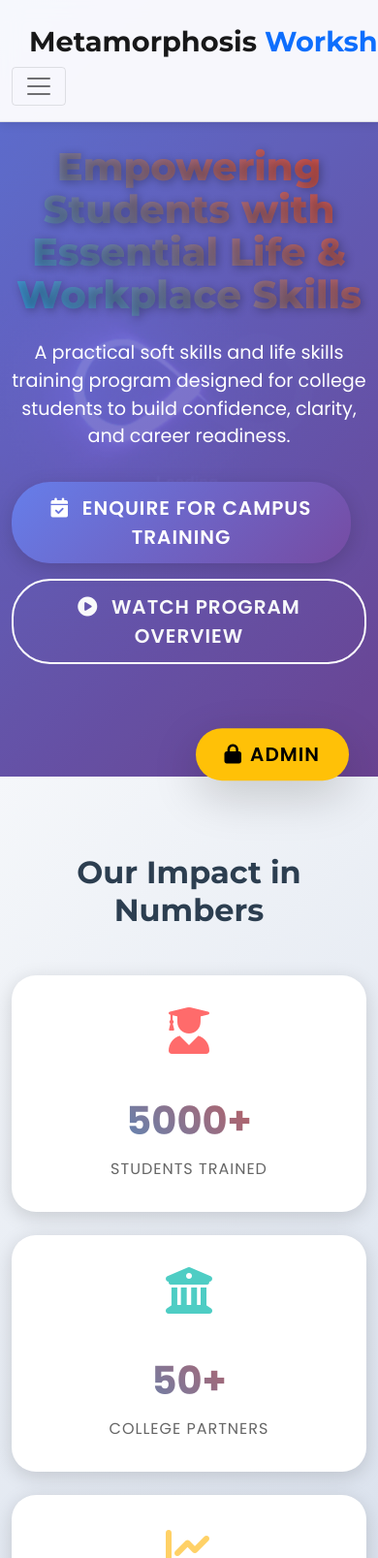
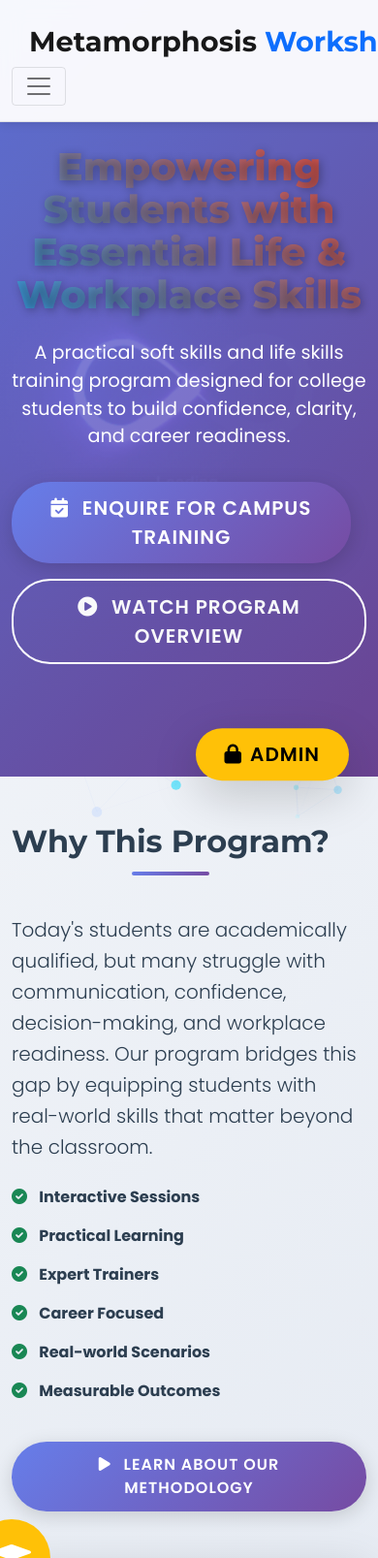
Before and after one commit to Santhu8632/metamorphosisworkshop, a Flask app: page / in a window 390 px wide. Shown: the top 1607 px of the page at 97% size. Run offline with Flask 3, Linux system fonts and the light colour scheme; data comes from the database, SQL or seed files in the repository; data that the repository does not hold is empty; grey boxes are pictures that could not be loaded.

Commit message:
Remove Stats Section from index.html
Removed the Stats Section from the index.html template.

```diff
--- a/templates/index.html
+++ b/templates/index.html
@@ -184,27 +184,6 @@
         <img src="{{ url_for('static', filename='gifs/3d-butterfly.gif') }}" alt="Butterfly Animation" style="width: 100%; height: 100%;">
     </div>
 </section>
-
-<!-- Stats Section -->
-<section class="stats-section">
-    <div class="container">
-        <h2 class="text-center mb-5">Our Impact in Numbers</h2>
-        <div class="row">
-            {% for stat in stats %}
-            <div class="col-md-4 col-lg-2 mb-4">
-                <div class="stat-card">
-                    <div class="stat-icon" style="color: {{ stat.color }}">
-                        <i class="fas {{ stat.icon }}"></i>
-                    </div>
-                    <div class="stat-value">{{ stat.value }}</div>
-                    <div class="stat-name">{{ stat.name }}</div>
-                </div>
-            </div>
-            {% endfor %}
-        </div>
-    </div>
-</section>
-
 <!-- Why Program Section -->
 <section class="py-5" id="why-program">
     <div class="container">
```
